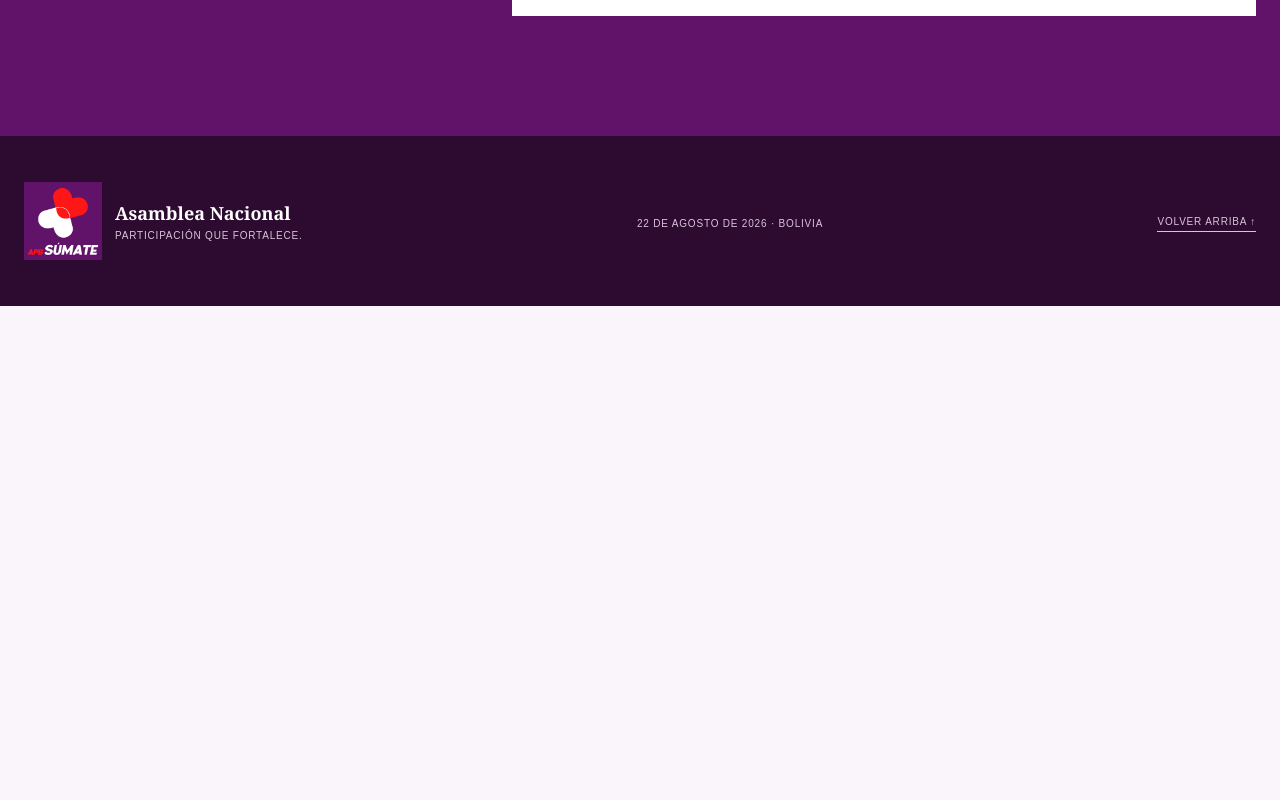
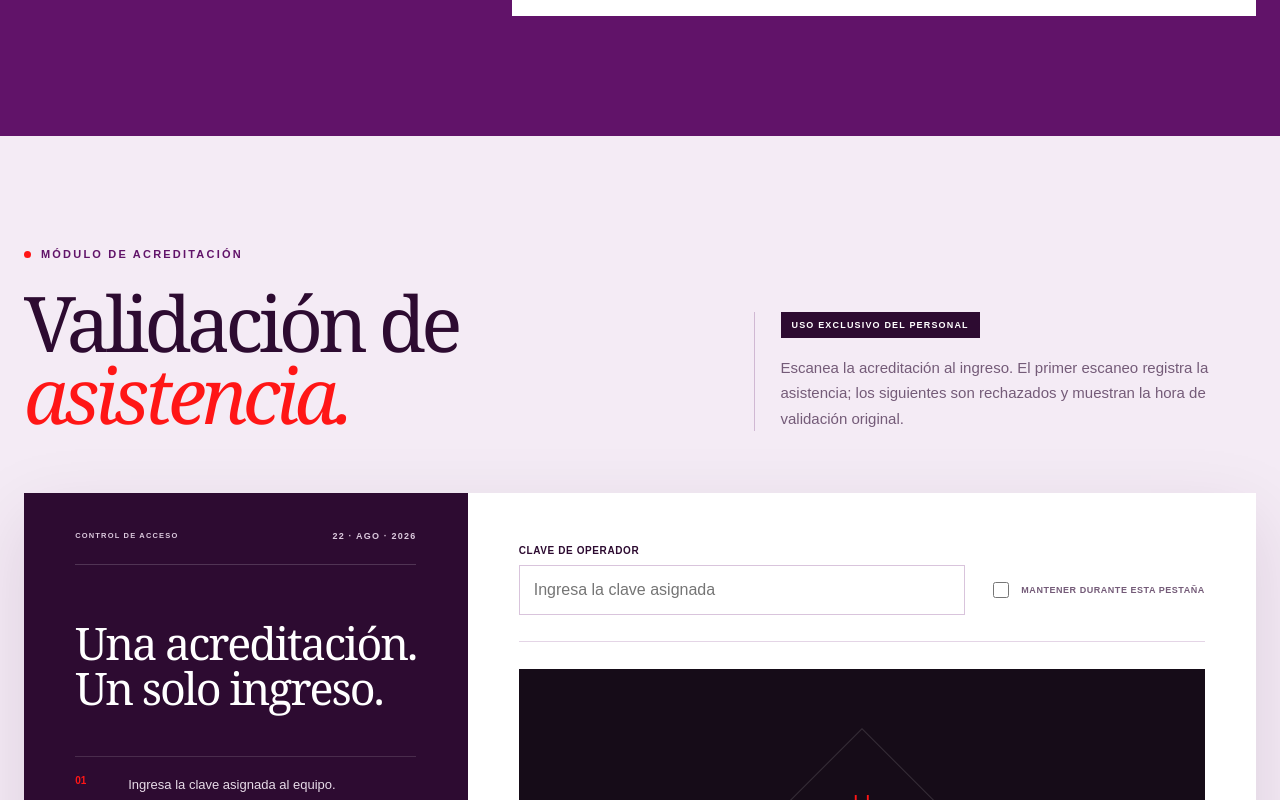
Before and after one commit to serch991177/asambleaapb, an Angular app: page / in a window 1280 px wide. Shown: the part 2980-3780 px from the top of the page. Before the commit the page ends 3286 px from the top, so only its background shows below. Built offline with nearby package versions, Linux system fonts and the light colour scheme.

Commit message:
terminado

```diff
--- a/src/app/scanner/qr-scanner.component.html
+++ b/src/app/scanner/qr-scanner.component.html
@@ -1,4 +1,4 @@
-<!--<section class="access-control" id="control-acceso" aria-labelledby="access-title">
+<section class="access-control" id="control-acceso" aria-labelledby="access-title">
   <div class="access-head">
     <div>
       <p class="access-eyebrow"><i></i> Módulo de acreditación</p>
@@ -211,4 +211,4 @@
       </p>
     </div>
   </div>
-</section>-->
+</section>
```
